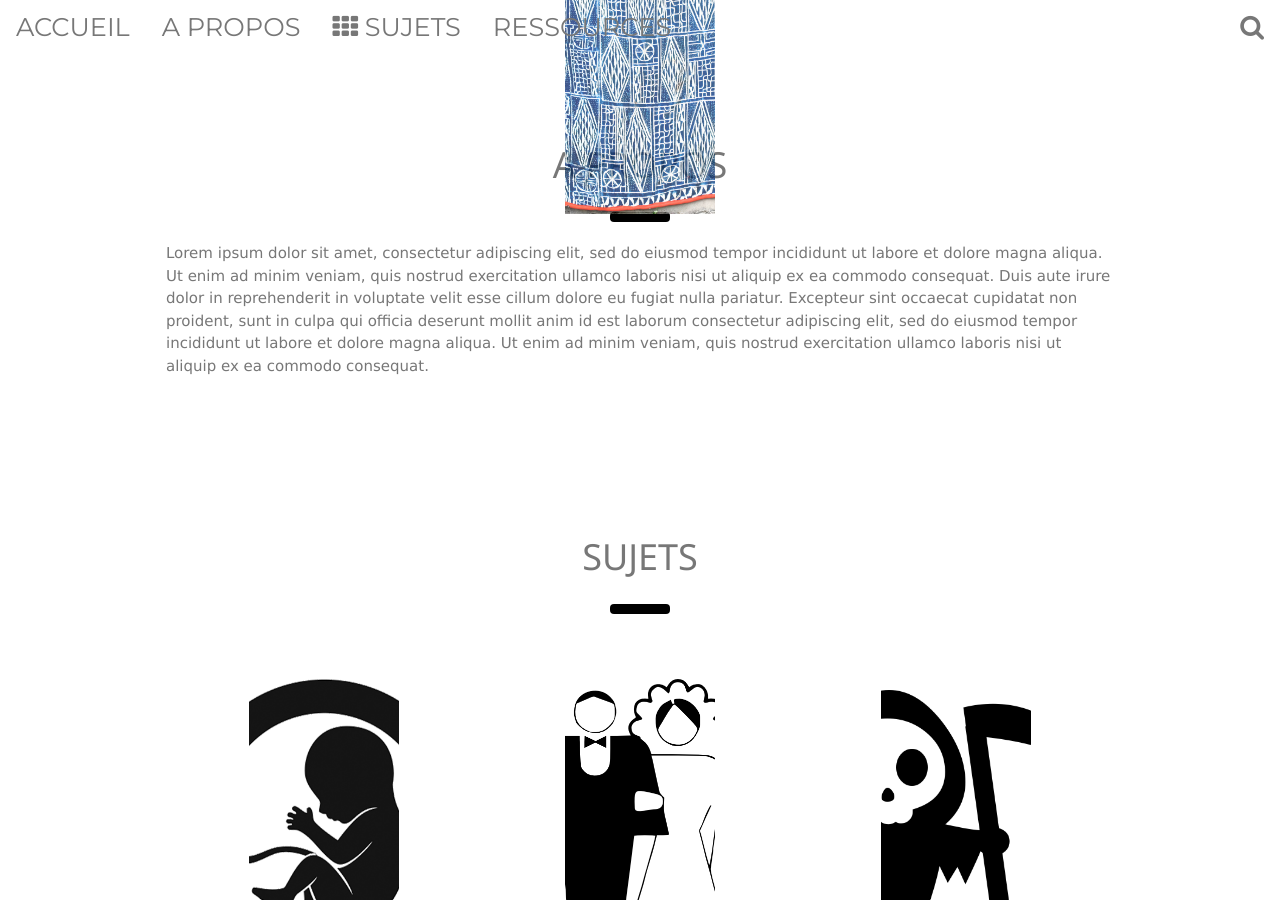
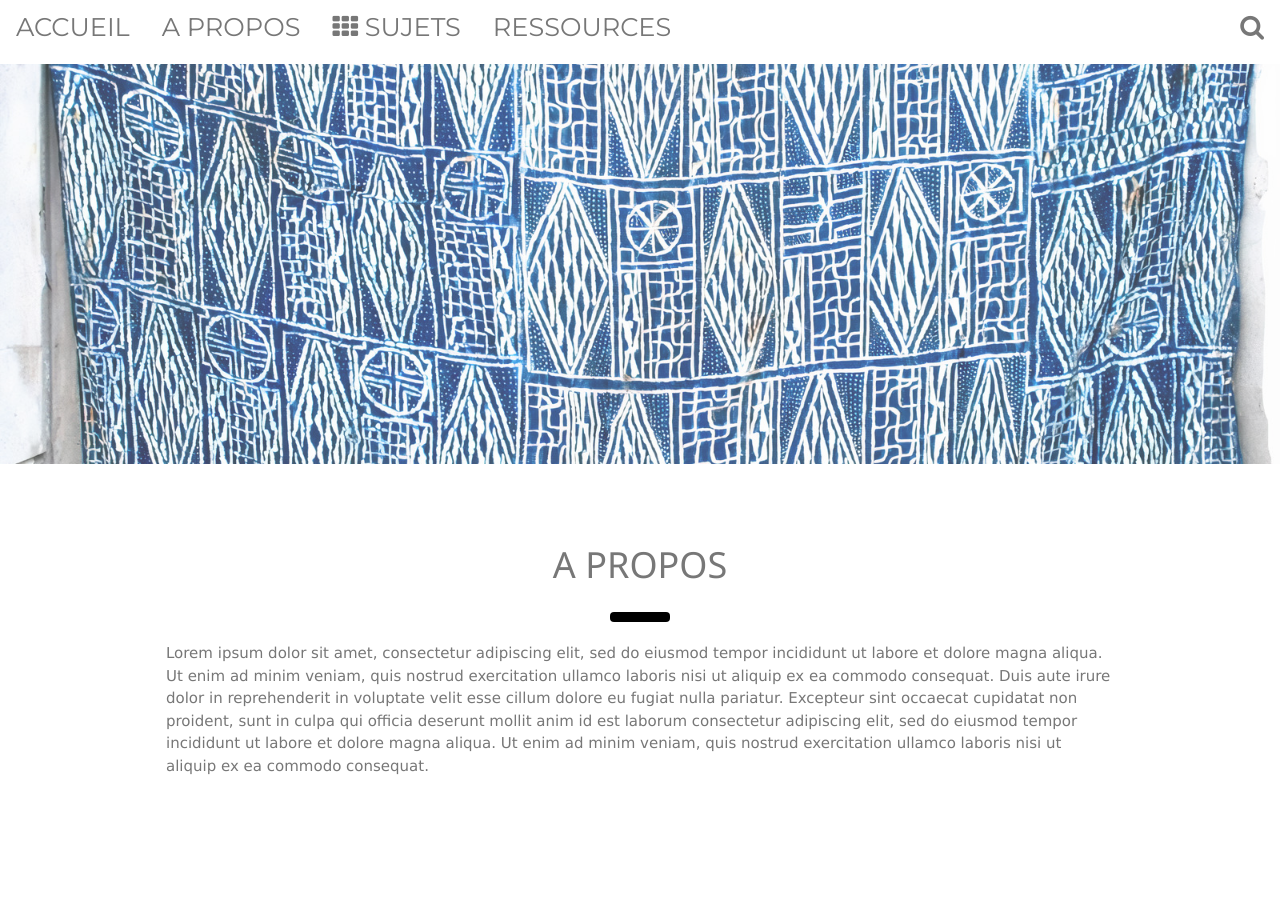
Before and after one commit to botengu/TradBam, a Jekyll site: the page built from index.markdown, in a window 1280 px wide and 900 px high. Built offline with Jekyll 4.4.1, drawn with Linux system fonts in a browser that asks for light colours; nearby versions of some CDN libraries.

Commit message:
Another one

```diff
--- a/_layouts/home1.html
+++ b/_layouts/home1.html
@@ -52,9 +52,8 @@
 </div>
 
 <!-- First Parallax Image with Logo Text -->
-<div class=" w3-display-container w3-opacity-min" id="home">
+<div class="bgimg-1 w3-display-container w3-opacity-min" id="home">
   <div class="w3-display-middle" style="white-space:nowrap;">
-    <img src="/TradBam/assets/img/ndap.jpg" alt="Norway" style="width:150px" class="w3-hover-opacity center">
   </div>
 </div>
 
```
